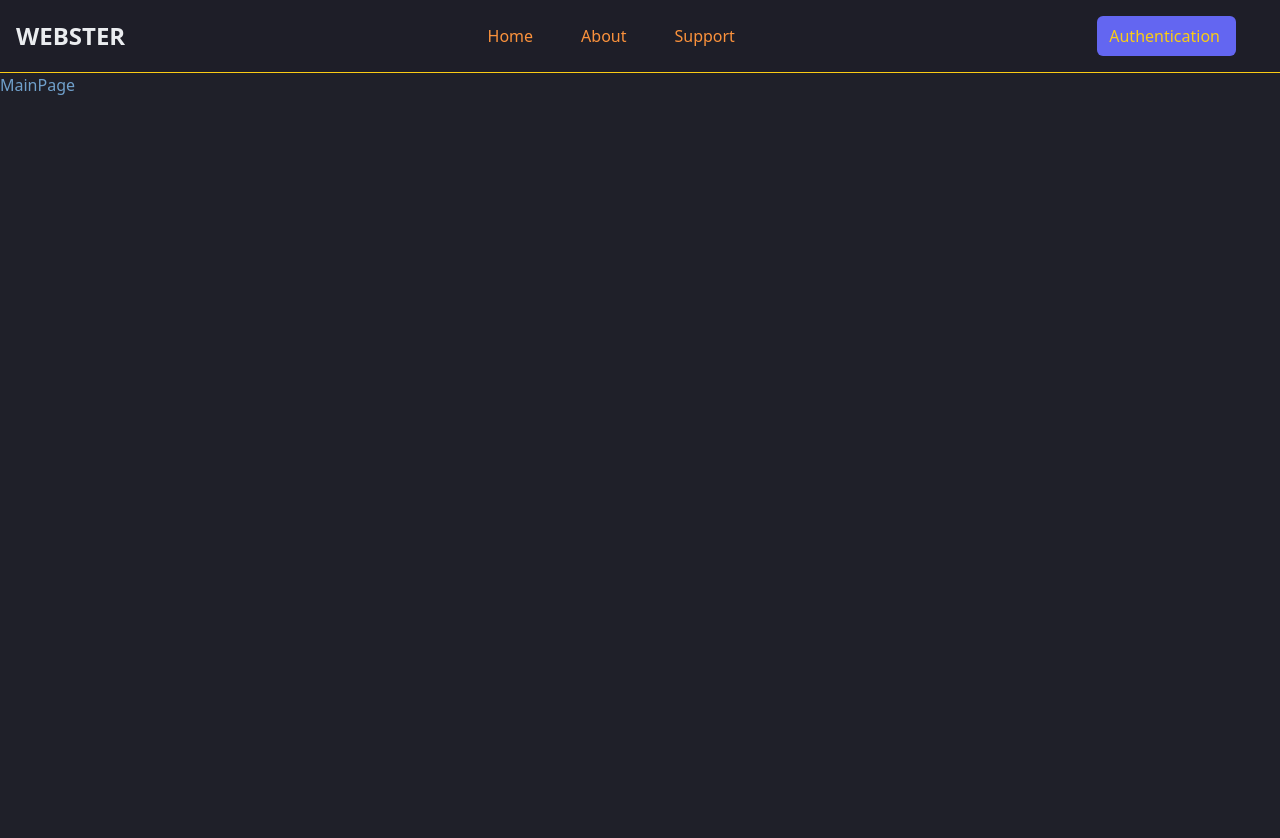
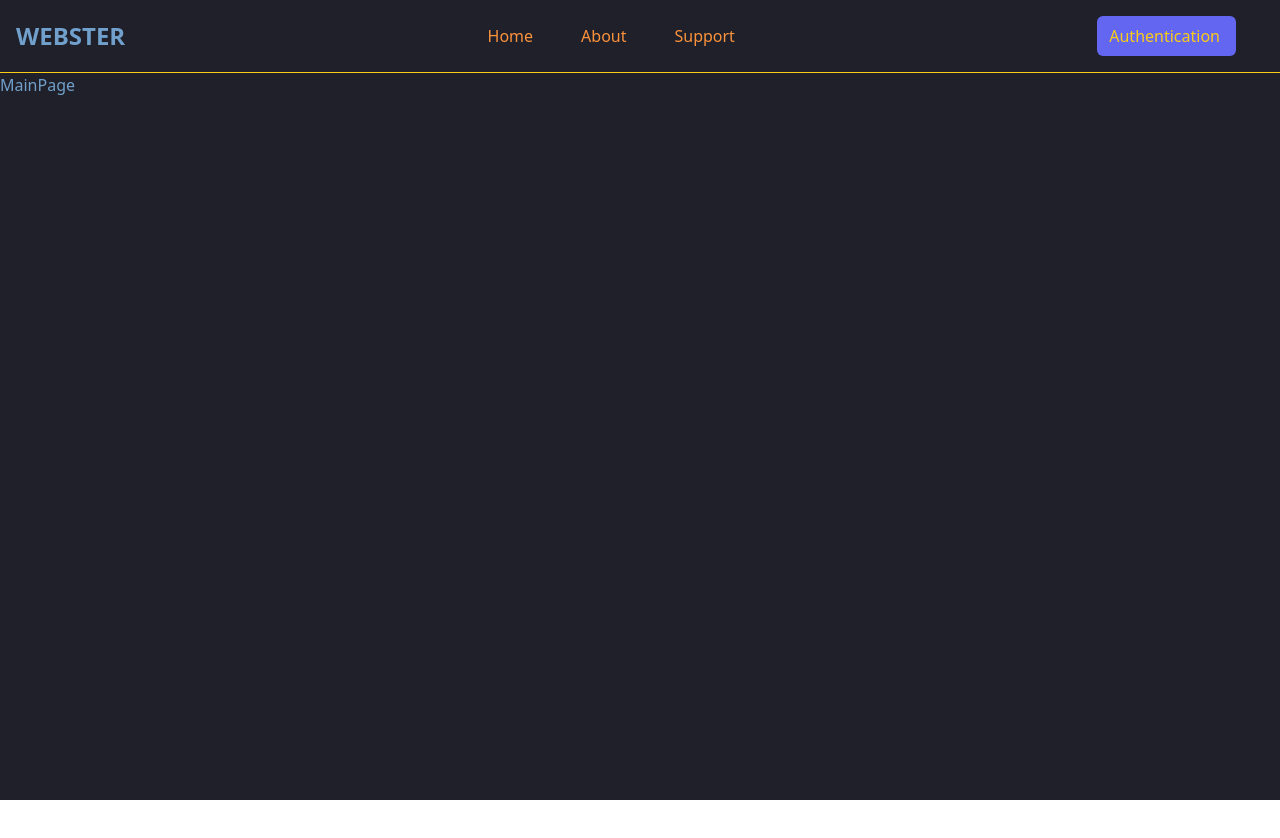
Before and after one commit to vbondarets/WEBSTER, a React (Create React App) app in the folder client/: page / in a window 1280 px wide. Shown: the top 838 px of the page. After the commit the page ends 800 px from the top, so only its background shows below. Built offline with nearby package versions, Linux system fonts and the light colour scheme; no server answers.

Commit message:
move header from App to container

```diff
--- a/client/src/App.js
+++ b/client/src/App.js
@@ -2,7 +2,6 @@ import React, { useEffect } from "react";
 import { useDispatch } from "react-redux";
 import { BrowserRouter } from "react-router-dom";
 import AppRouter from "./components/AppRouter";
-import Navbar from "./components/Navbar";
 import { userAPI } from "./services/UserService";
 import { setCredentials } from "./store/reducers/UserSlice";
 
@@ -17,7 +16,6 @@ const App = () => {
 
     return (
         <BrowserRouter>
-            <Navbar />
             <AppRouter />
         </BrowserRouter>
     );
--- a/client/src/pages/Container.jsx
+++ b/client/src/pages/Container.jsx
@@ -1,11 +1,13 @@
-import React from 'react'
+import React from "react";
+import Navbar from "../components/Navbar"
 
-const Container = ({component}) => {
-  return (
-    <div className='flex flex-col min-h-screen bg-mainColor text-mainFontColor'>
-        <div>{component}</div>
-    </div>
-  )
-}
+const Container = ({ component }) => {
+    return (
+        <div className="flex flex-col min-h-screen bg-mainColor text-mainFontColor">
+            <Navbar />
+            <div>{component}</div>
+        </div>
+    );
+};
 
-export default Container
+export default Container;
```
